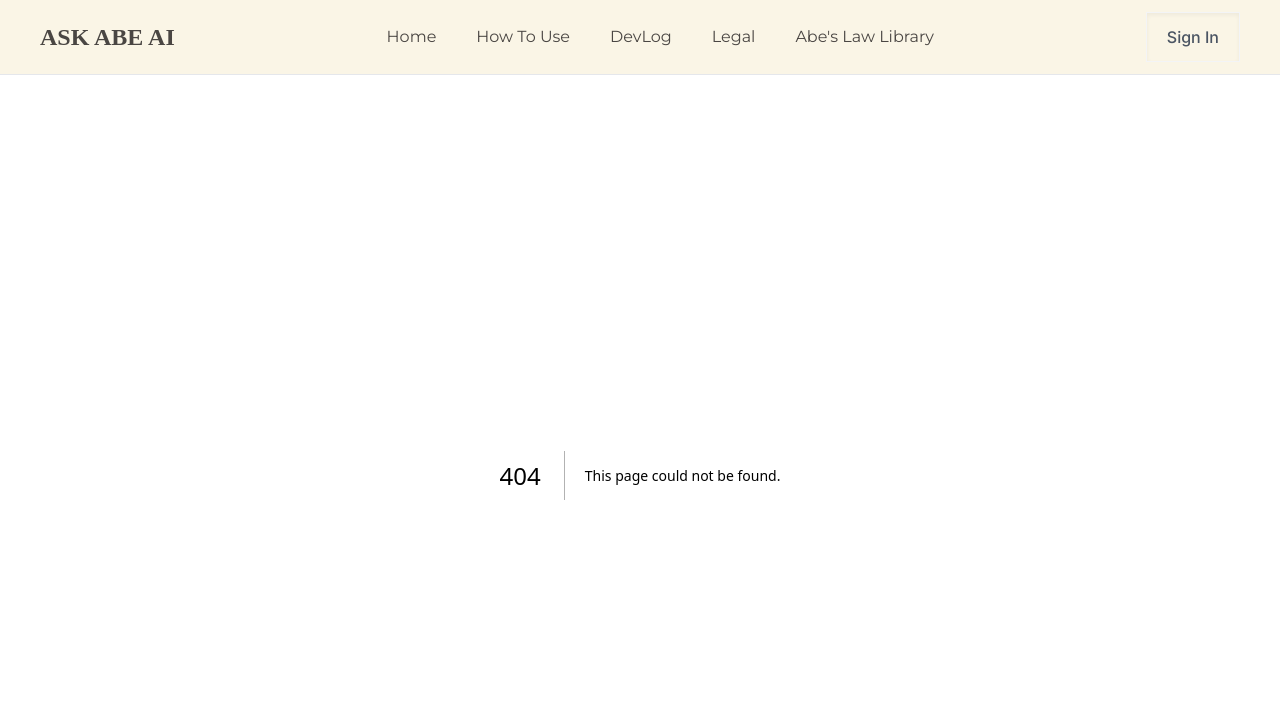
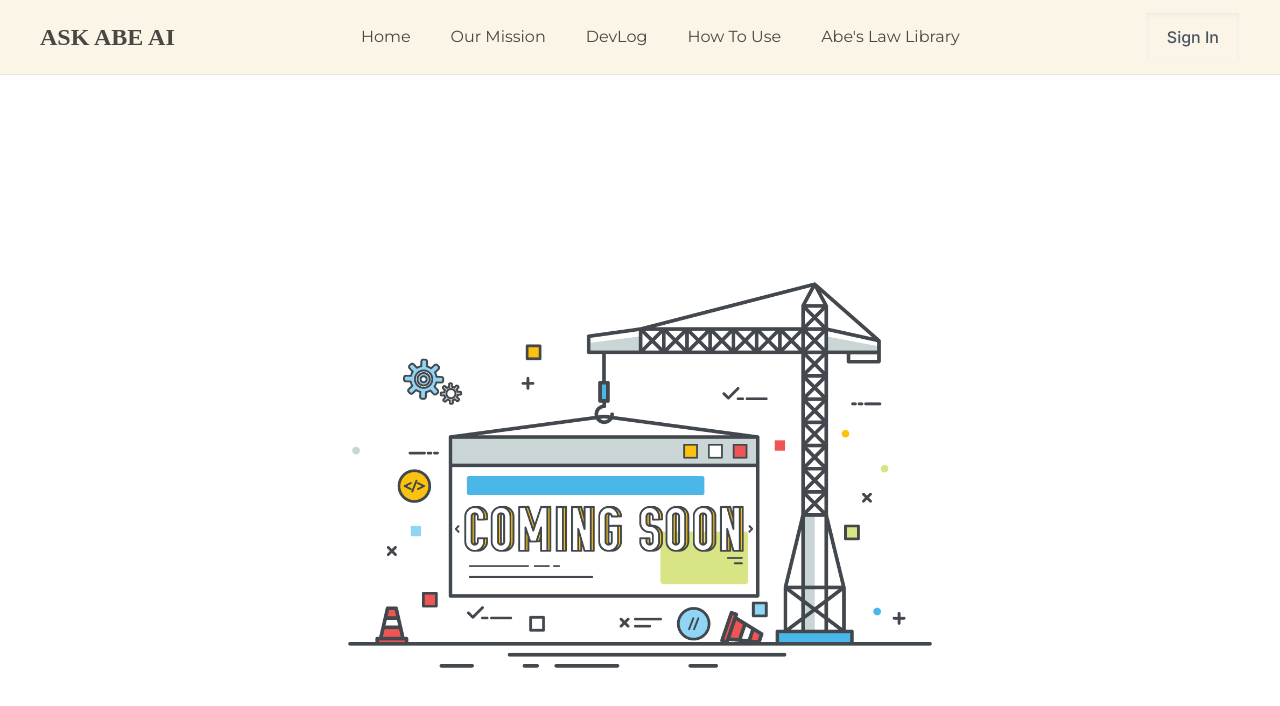
Before and after one commit to AskAbeAI/ask-abe-beta, a Next.js app: page /mission in a window 1280 px wide. Before the commit this address had no page. Shown: the top 706 px of the page. Built offline with nearby package versions, Linux system fonts and the light colour scheme; a web font is replaced by a local one.

Commit message:
new mission

```diff
--- a/src/components/navBar.tsx
+++ b/src/components/navBar.tsx
@@ -15,26 +15,29 @@ const NavBar: React.FC = () => {
             </Link>
           </li>
           <li className="text-[#4A4643] text-base font-montserrat leading-6">
-            <Link href="/how" aria-label="Link One">
-              How To Use
+            <Link href="/mission" aria-label="Link Three">
+              Our Mission
             </Link>
           </li>
+
           <li className="text-[#4A4643] text-base font-montserrat leading-6">
             <Link href="/devlog" aria-label="Link Two">
               DevLog
             </Link>
           </li>
           <li className="text-[#4A4643] text-base font-montserrat leading-6">
-            <Link href="/legal" aria-label="Link Three">
-              Legal
+            <Link href="/how" aria-label="Link One">
+              How To Use
             </Link>
           </li>
+
           <li className="justify-between items-stretch font-montserrat flex gap-1">
             <Link href="/playground" aria-label="Link Four">
               <div className="text-[#4A4643] text-base leading-6">Abe&apos;s Law Library</div>
             </Link>
 
           </li>
+
         </ul>
         <Link href="/sign-in" className="relative px-5 py-3 overflow-hidden font-medium text-gray-600 bg-[#FAF5E6] border border-gray-100 rounded-lg shadow-inner group">
           <span className="absolute top-0 left-0 w-0 h-0 transition-all duration-200 border-t-2 border-gray-600 group-hover:w-full ease"></span>
```
Also changed, not shown: src/app/mission/page.tsx (renamed from src/app/legal/page.tsx, +1 -1 lines).
